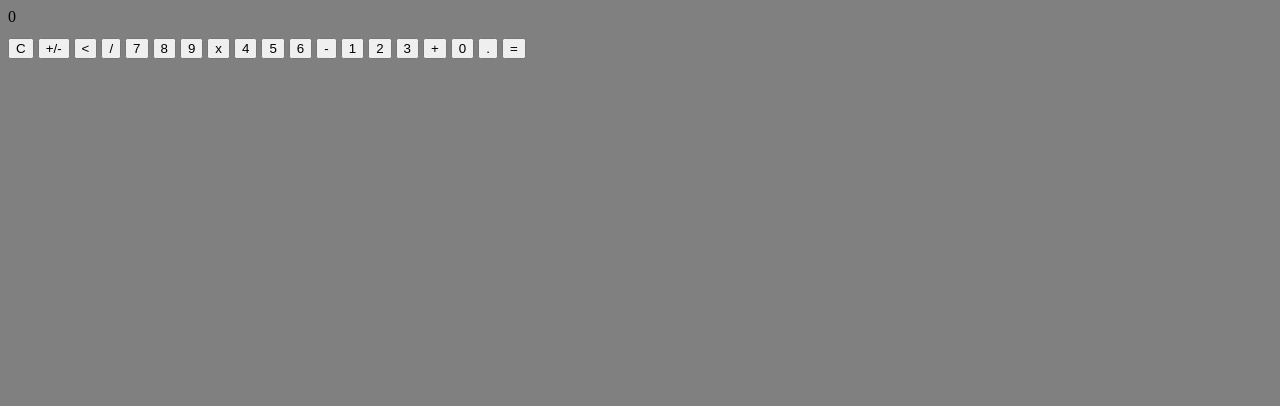
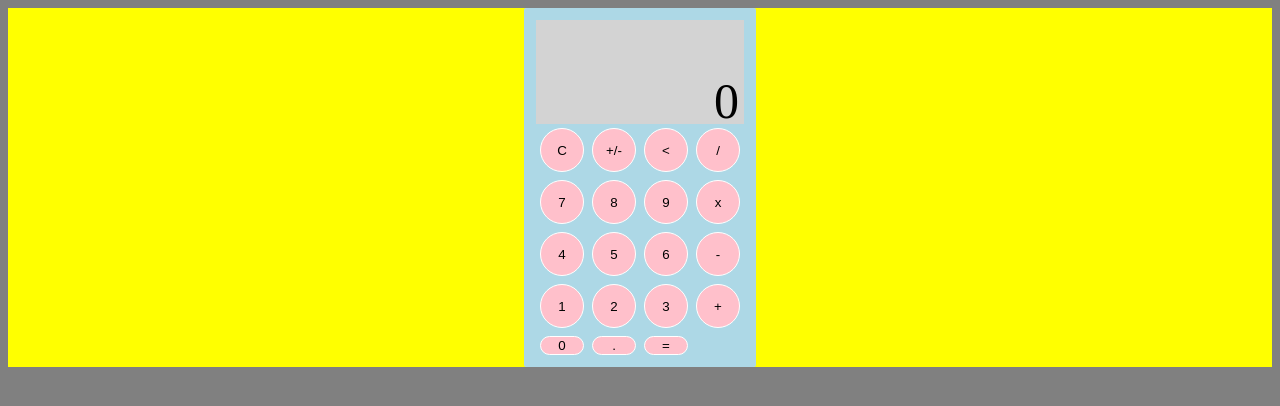
Before and after one commit to achoo-o/calculator, a plain HTML site: page index.html in a window 1280 px wide. Drawn offline with Linux system fonts and the light colour scheme.

Commit message:
Update stylesheet.css

```diff
--- a/stylesheet.css
+++ b/stylesheet.css
@@ -2,23 +2,55 @@ body {
     background-color: grey;
 }
 
-#grid {
-    display: grid;
+/* Mobile */
+@media screen and (max-width: 599px) {
+
 }
 
-#display {
-    grid-row-start: 1;
-    height: 30px;
+/* Computer */
+@media screen and (min-width: 600px) {
+    #container {
+        display: -webkit-flex;
+        display: flex;
+        -webkit-justify-content: center;
+        justify-content: center;
+        background-color: yellow;
+    }
+
+    #calculator {
+        display: grid;
+        grid-template-columns: repeat(4, 52px);
+        grid-template-rows: repeat(6, 52px);
+        background-color: lightBlue;
+        border-radius: 2px;
+        padding: 12px 12px 8px 12px;
+        min-width: 200px;
+    }
+
+    #calculator button {
+        background-color: pink;
+        border: 1px solid white;
+        border-radius: 25px;
+        margin: 4px;
+    }
+
+    input {
+        max-width: 52px;
+    }
+
+    #equation {
+        background-color: lightGrey;
+        grid-column: 1 / span 4;
+    }
+
+    #display {
+        background-color: lightGrey;
+        grid-column: 1 / span 4;
+        font-size: 50px;
+        text-align: right;
+        margin: 0;
+        padding: 0 5px;
+
+
+    }
 }
-
-.firstRow {
-    grid-row-start: 2;
-}
-
-.secondRow {
-    grid-row-start: 3;
-}
-
-.thirdRow {
-    grid-row-start: 4;
-}
```
